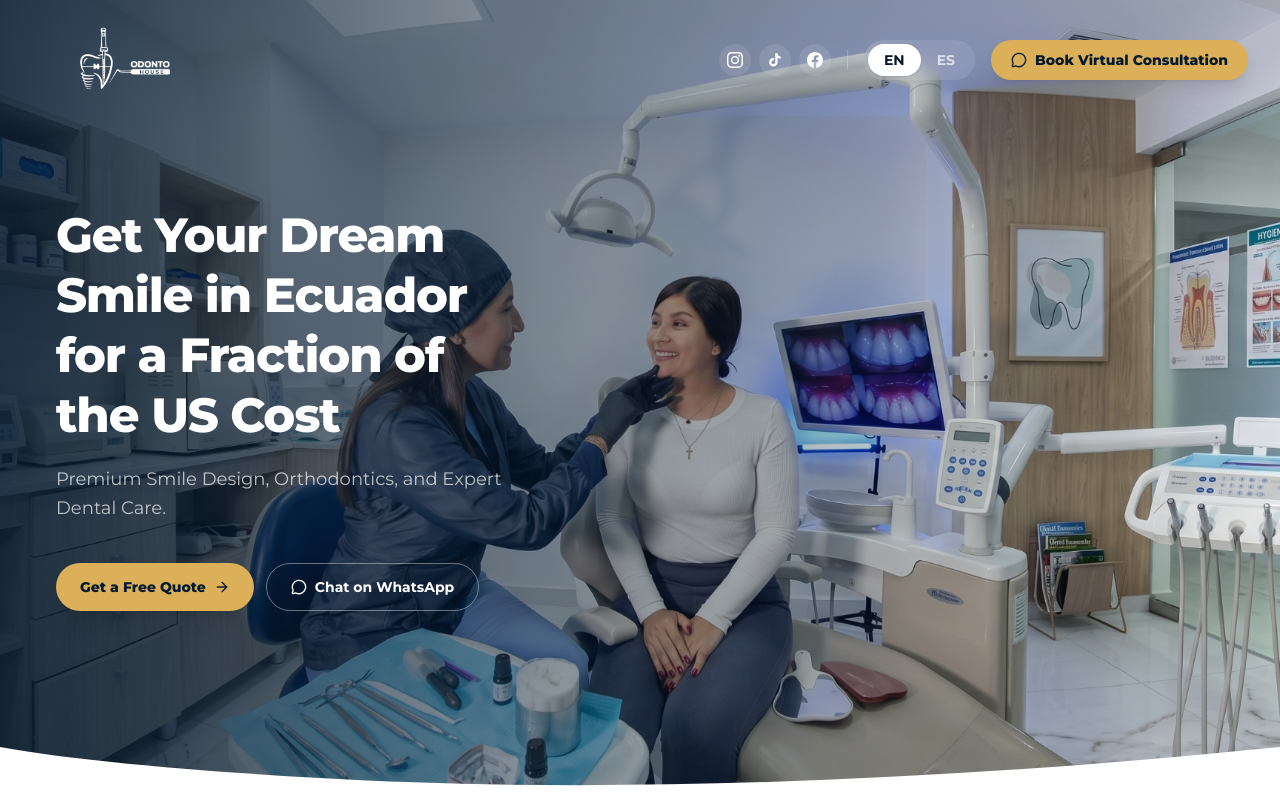
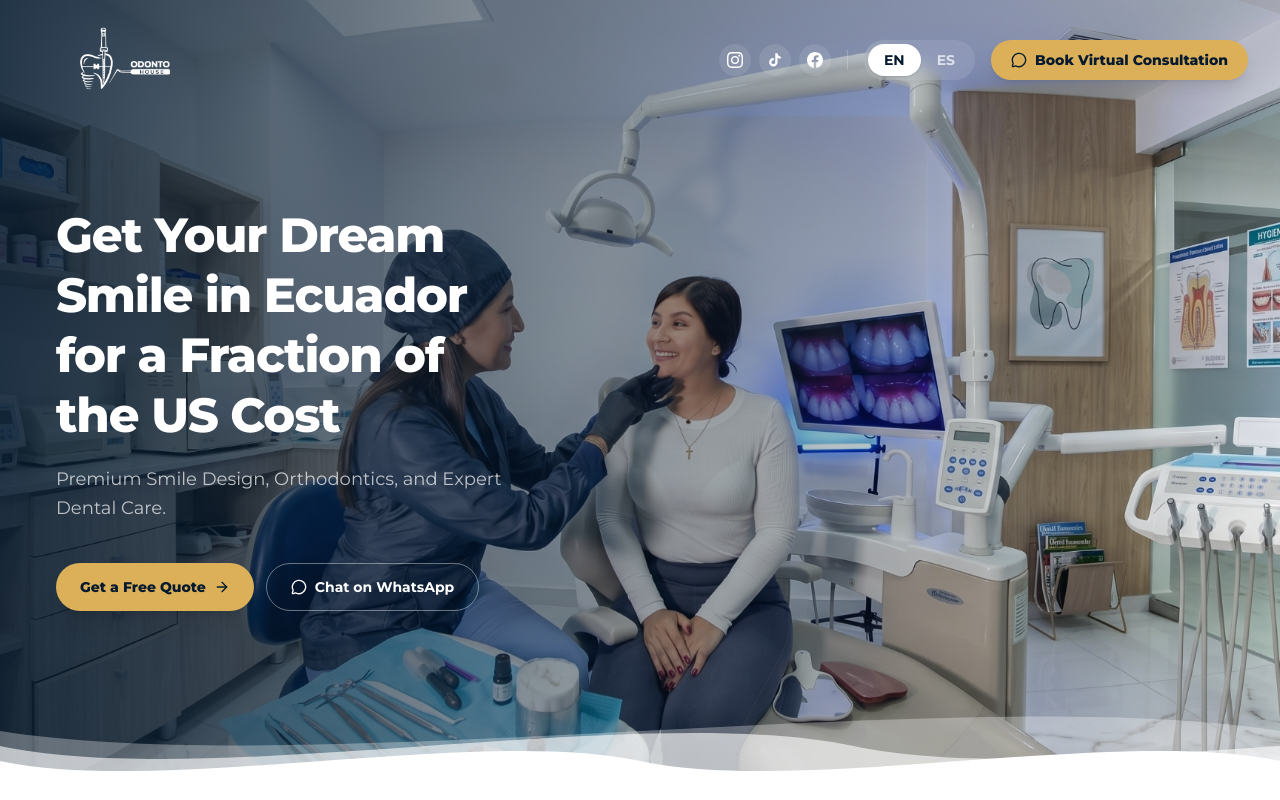
Before and after one commit to reninn34-arch/landing-odontohouse, a Next.js app: page / in a window 1280 px wide. Shown: the top 800 px of the page. Built offline with nearby package versions, Linux system fonts and the light colour scheme.

Commit message:
feat: enhance hero wave with infinite parallax animation

```diff
--- a/components/Hero.tsx
+++ b/components/Hero.tsx
@@ -65,9 +65,52 @@ export const Hero = () => {
       </div>
 
       {/* Bottom wave */}
-      <div className="absolute bottom-0 left-0 right-0 z-10 pointer-events-none">
-        <svg viewBox="0 0 1440 60" preserveAspectRatio="none" xmlns="http://www.w3.org/2000/svg" className="w-full block">
-          <path d="M0 60L1440 60L1440 0C1100 35 700 55 360 35C220 27 80 15 0 0L0 60Z" fill="white" />
+      {/* Animated Bottom wave - Extra tall viewBox to push the wave to the very bottom for an infinite feel */}
+      <div className="absolute bottom-0 left-0 right-0 z-10 pointer-events-none translate-y-[1px]">
+        <svg
+          viewBox="0 -240 1440 360"
+          preserveAspectRatio="none"
+          xmlns="http://www.w3.org/2000/svg"
+          className="w-full h-[120px] md:h-[200px] lg:h-[280px] xl:h-[360px] block"
+        >
+          {/* Layer 1 (Back) */}
+          <g>
+            <animateTransform
+              attributeName="transform"
+              type="translate"
+              from="0 0"
+              to="-1440 0"
+              dur="25s"
+              repeatCount="indefinite"
+            />
+            <path d="M0,50 C360,100 1080,0 1440,50 C1800,100 2520,0 2880,50 V120 H0 Z" fill="white" opacity="0.3" />
+          </g>
+
+          {/* Layer 2 (Middle) */}
+          <g>
+            <animateTransform
+              attributeName="transform"
+              type="translate"
+              from="0 0"
+              to="-960 0"
+              dur="18s"
+              repeatCount="indefinite"
+            />
+            <path d="M0,65 C240,110 720,20 960,65 C1200,110 1680,20 1920,65 C2160,110 2640,20 2880,65 V120 H0 Z" fill="white" opacity="0.6" />
+          </g>
+
+          {/* Layer 3 (Front) */}
+          <g>
+            <animateTransform
+              attributeName="transform"
+              type="translate"
+              from="0 0"
+              to="-720 0"
+              dur="12s"
+              repeatCount="indefinite"
+            />
+            <path d="M0,80 C180,115 540,45 720,80 C900,115 1260,45 1440,80 C1620,115 1980,45 2160,80 C2340,115 2700,45 2880,80 V120 H0 Z" fill="white" />
+          </g>
         </svg>
       </div>
     </section>
```
